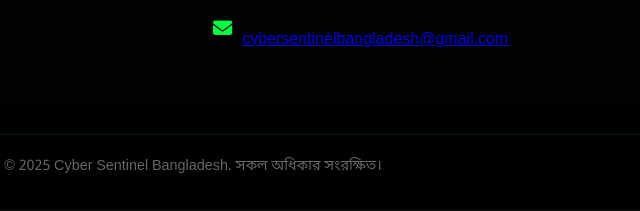
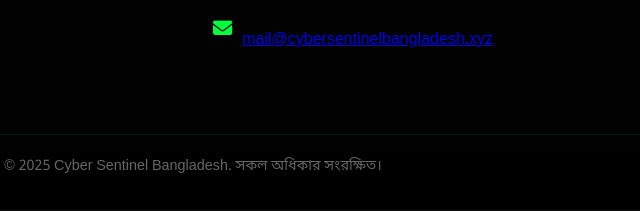
Before and after one commit to cybersentinelbangladesh/CSB, a plain HTML site: page index.html in a window 1280 px wide. Shown: the part 5021-5232 px from the top of the page, 447-1087 px from the left. Drawn offline with Linux system fonts and the light colour scheme.

Commit message:
Update index.html

```diff
--- a/index.html
+++ b/index.html
@@ -1212,7 +1212,7 @@ footer {
             <p class="english-text" style="display:none">Join our mission to strengthen Bangladesh's cybersecurity ecosystem. Contact us today for training, collaboration or consultation.</p>
 
             <div class="cta-buttons">
-                <a href="mailto:cybersentinelbangladesh@gmail.com" class="btn">
+                <a href="mailto:mail@cybersentinelbangladesh.xyz" class="btn">
                     <span class="bangla-text">ইমেইল করুন</span>
                     <span class="english-text" style="display:none">Send Email</span>
                 </a>
@@ -1273,7 +1273,7 @@ footer {
                         <div class="contact-icon">
                             <i class="fas fa-envelope"></i>
                         </div>
-                        <p><a href="mailto:cybersentinelbangladesh@gmail.com">cybersentinelbangladesh@gmail.com</a></p>
+                        <p><a href="mailto:mail@cybersentinelbangladesh.xyz">mail@cybersentinelbangladesh.xyz</a></p>
                     </div>
                 </div>
             </div>
```
